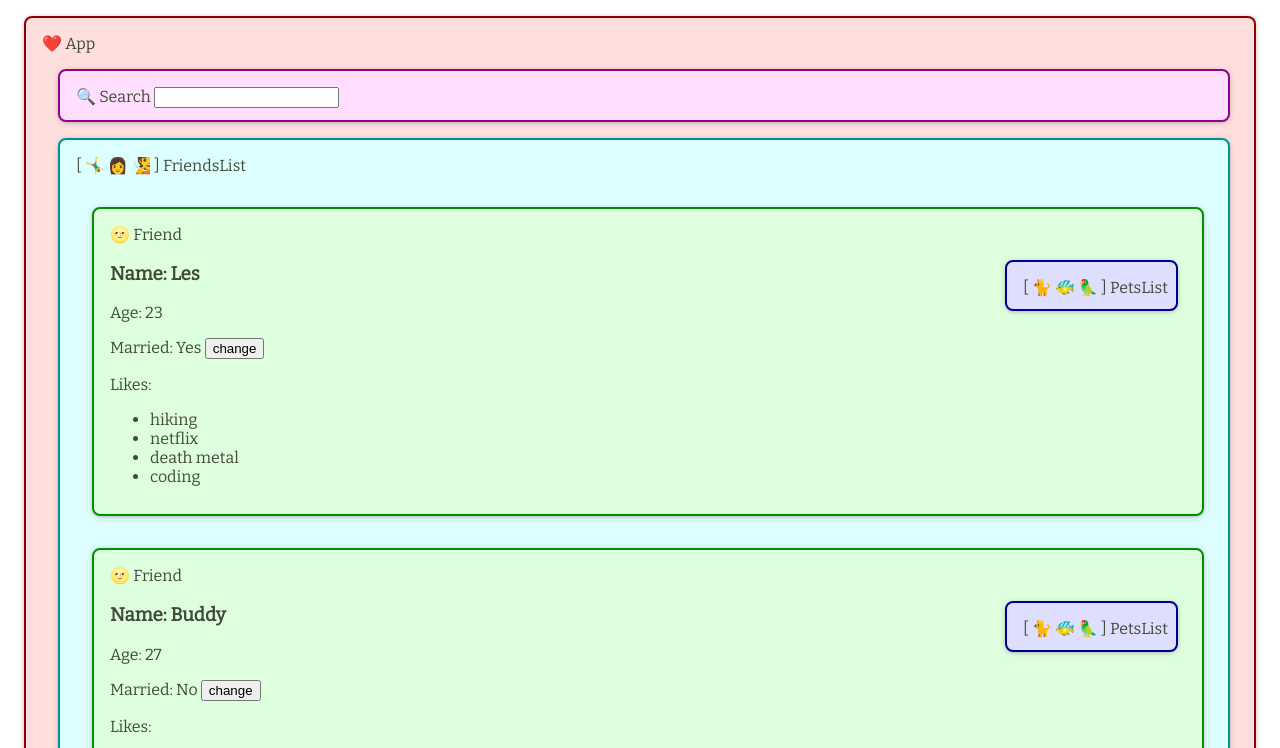
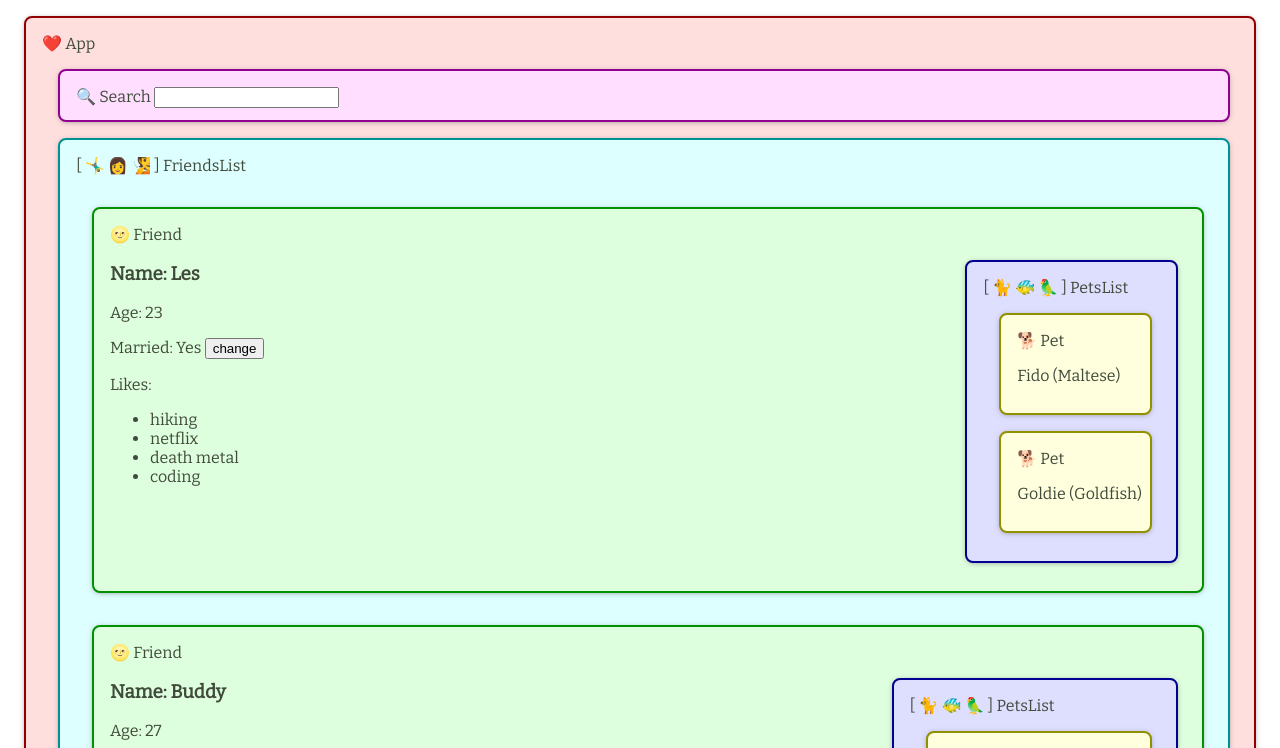
Before and after one commit to bloominstituteoftechnology/web-guided-project-react-components-2, a React (Vite) app: page / in a window 1280 px wide. Shown: the top 748 px of the page. Built offline with nearby package versions, Linux system fonts and the light colour scheme.

Commit message:
Final solution before search in place.

```diff
--- a/src/components/Friend.js
+++ b/src/components/Friend.js
@@ -25,7 +25,7 @@ export default function Friend(props) {
           {/* 👉 3- What data does the PetsList need? */}
           {/* What is the exact name of the prop/props it expects? */}
           {/* Is the data around here somewhere so I may pass it? */}
-          <PetsList />
+          <PetsList pets={friend.pets} />
         </div>
       </div>
     </div>
--- a/src/components/PetsList.js
+++ b/src/components/PetsList.js
@@ -1,5 +1,6 @@
 import React from 'react'
 // 👉 1- We need the Pet component
+import Pet from "./Pet";
 
 export default function PetsList(props) {
   const { pets } = props
@@ -8,6 +9,9 @@ export default function PetsList(props) {
     <div className='list-pets-friends container'>
       {/* 2- Loop over the data generating a Pet element as you go */}
       {/* What props does the Pet component expect? */}
+      {pets.map(pet => {
+        return <Pet pet={pet} key={pet.id} />
+      })}
     </div>
   )
 }
```
